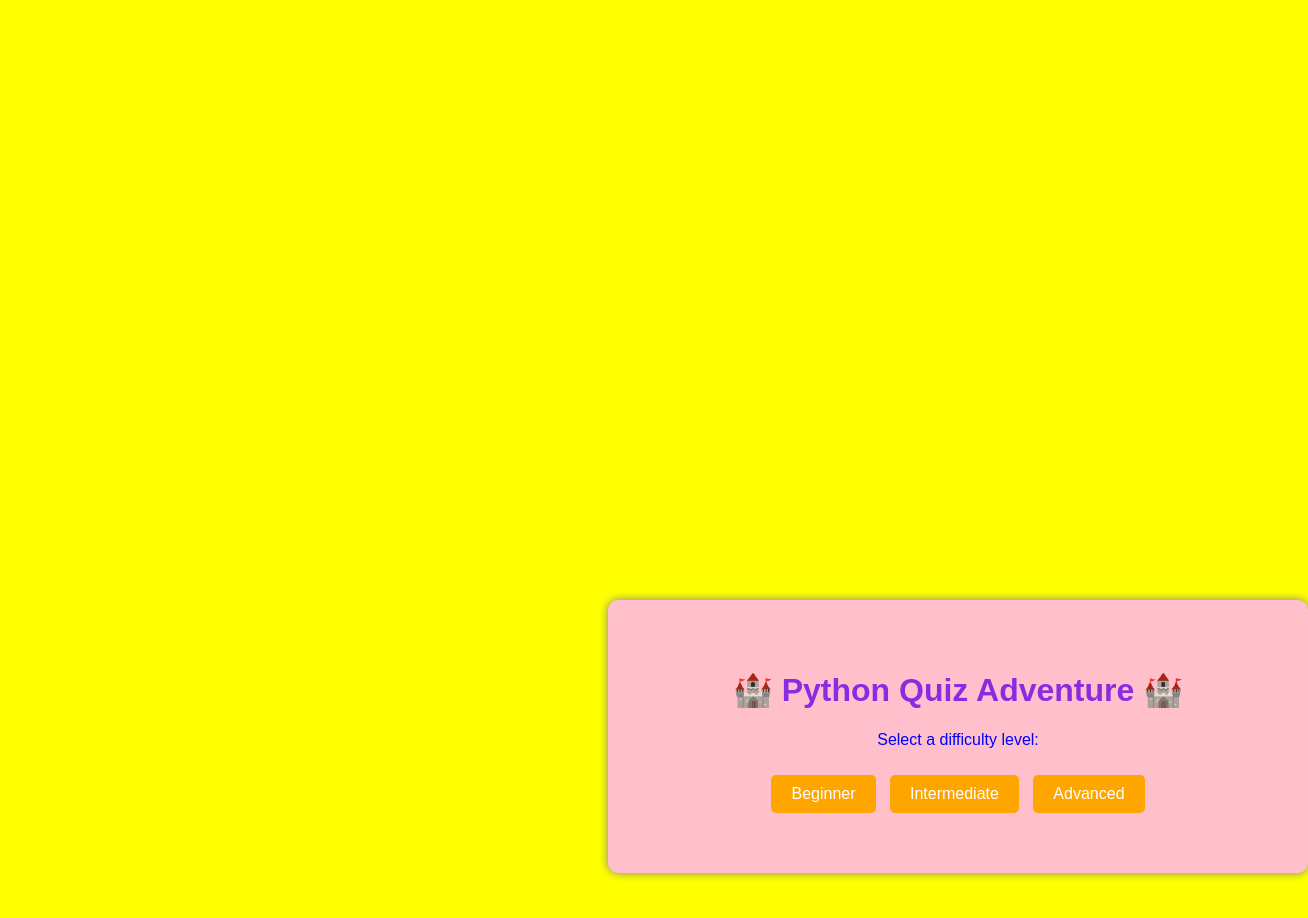
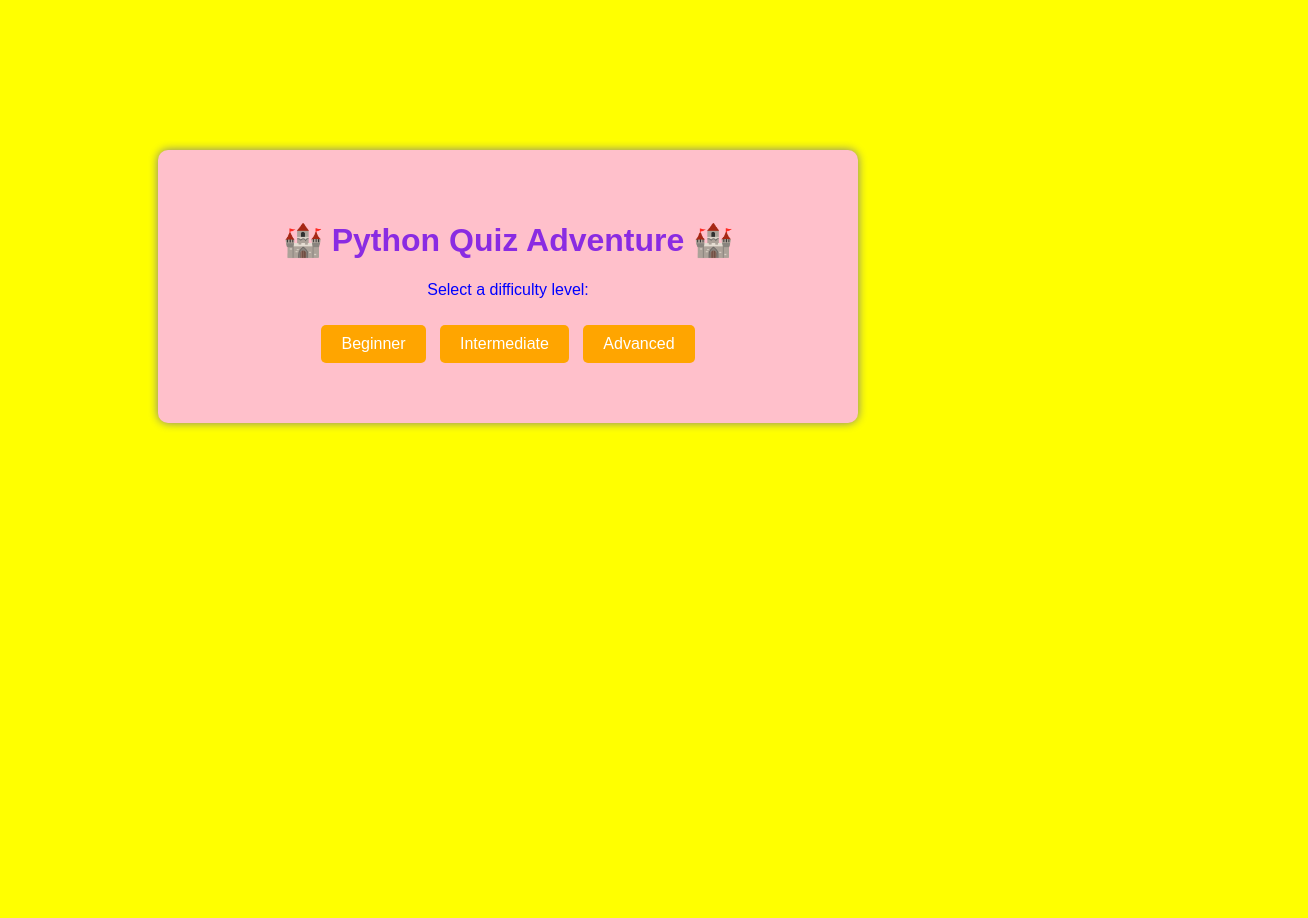
Before and after one commit to tosinchukwu/practquiz, a plain HTML site: page index.html in a window 1280 px wide. Shown: the top 918 px of the page, 1308 px wide, since content can reach past the window. After the commit the page ends 800 px from the top, so only its background shows below. Drawn offline with Linux system fonts and the light colour scheme.

Commit message:
Update style.css

```diff
--- a/style.css
+++ b/style.css
@@ -20,7 +20,7 @@ h1 {
 .container {
     width: 80%;
     max-width: 600px;
-    margin: 600px;
+    margin: 150px;
     padding: 50px;
     background: #FFC0CB;
     box-shadow: 0px 0px 10px gray;
```
